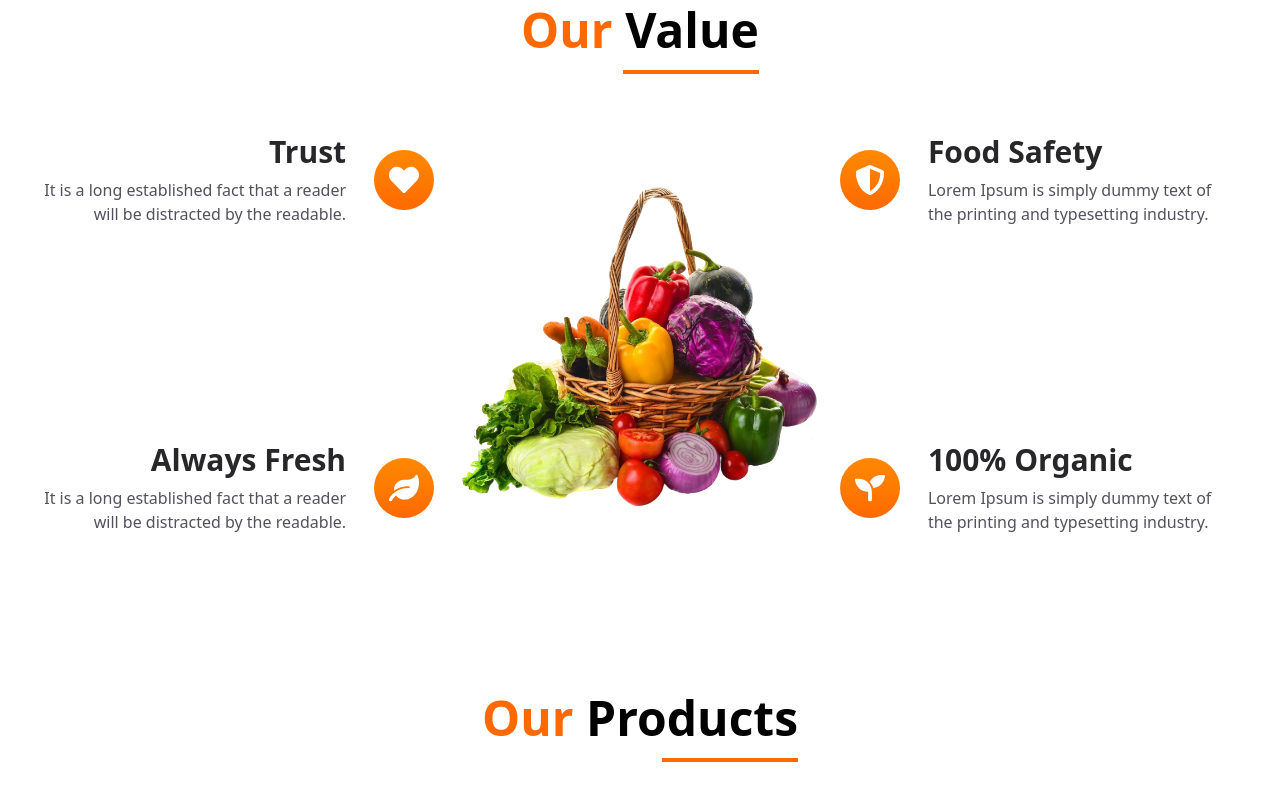
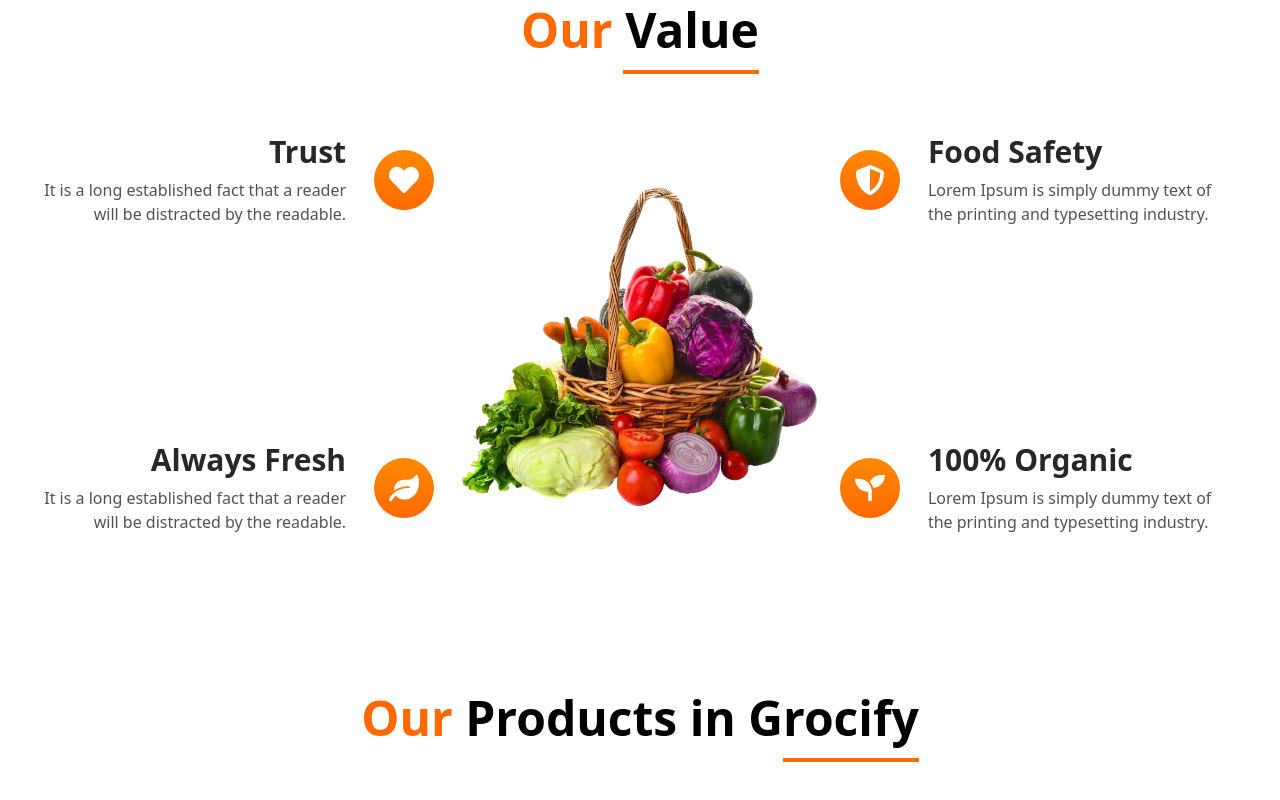
Before and after one commit to akshaykothekar1054/grocify, a React (Vite) app: page / in a window 1280 px wide. Shown: the part 1670-2470 px from the top of the page. Built offline with nearby package versions, Linux system fonts and the light colour scheme.

Commit message:
Added grocify name is Products section

```diff
--- a/src/components/Products/Products.jsx
+++ b/src/components/Products/Products.jsx
@@ -4,7 +4,7 @@ const Products = () => {
     return (
         <section>
             <div className='max-w-[1400px] mx-auto px-10 py-20'>
-                <Heading highlight="Our" content="Products" />
+                <Heading highlight="Our" content="Products in Grocify" />
 
             </div>
         </section>
```
